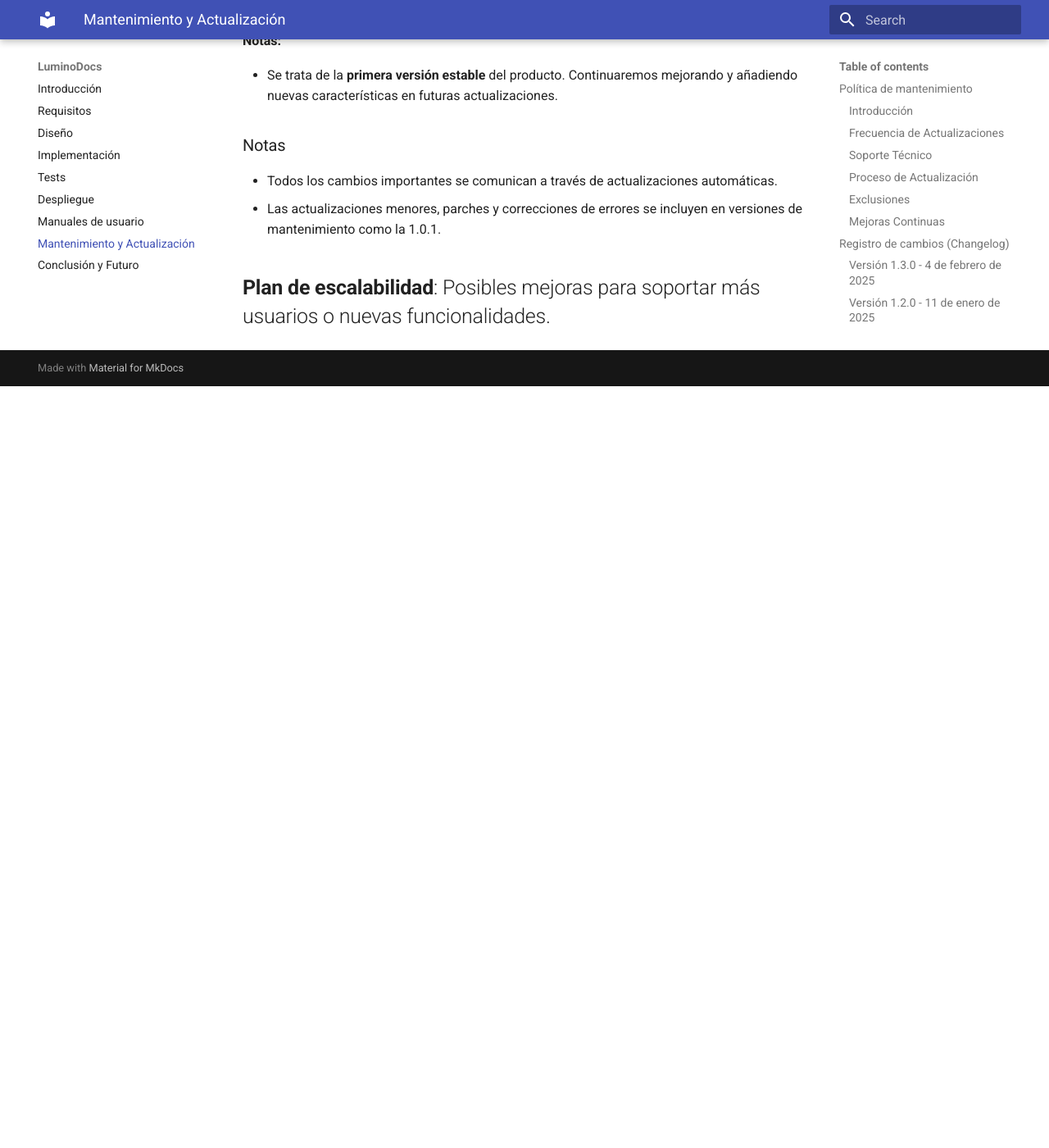
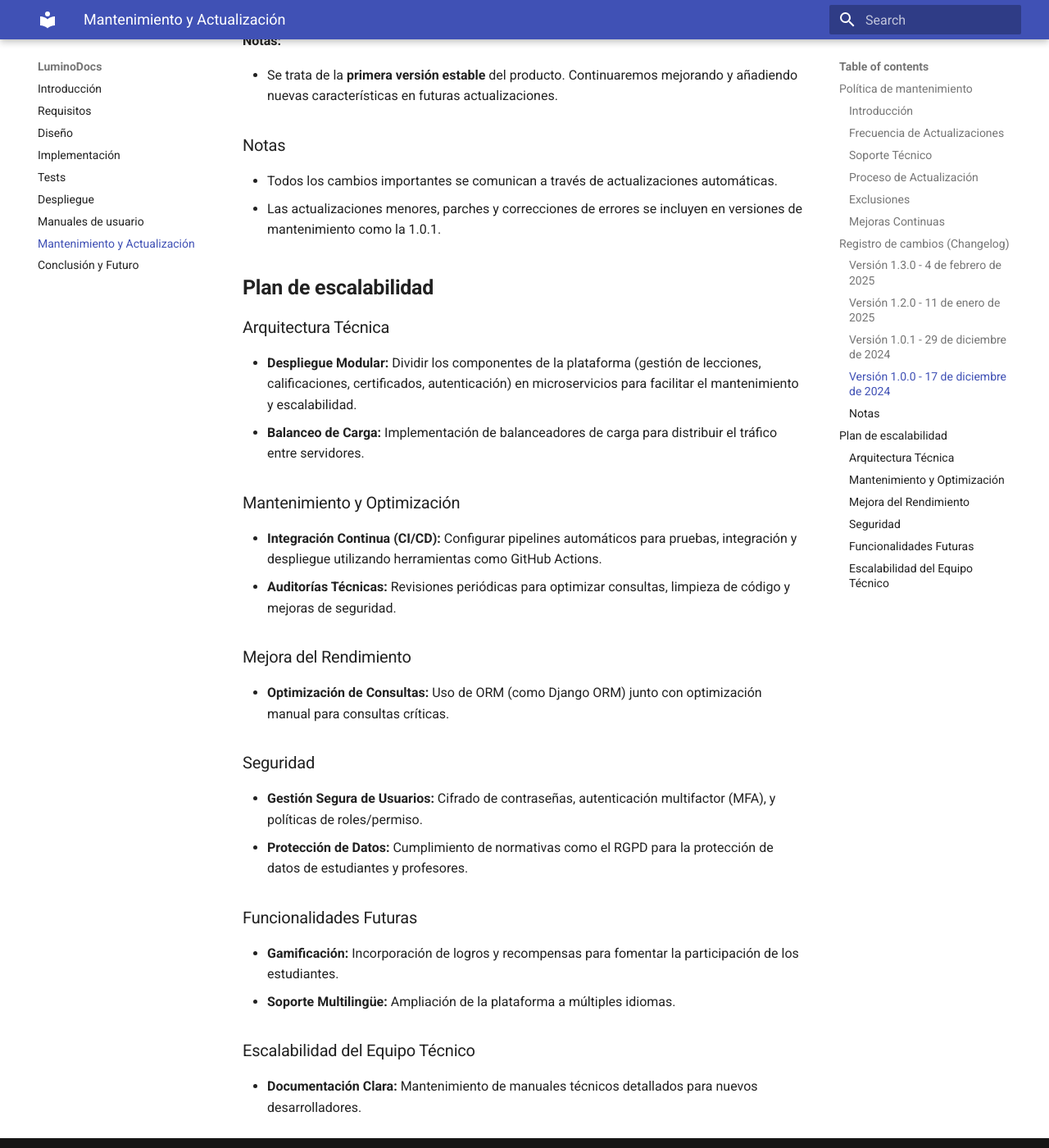
Before and after one commit to Chugani05-JesusLugo2002/LuminoDocs, an MkDocs documentation site: the page built from docs/maintanance.md, in a window 1280 px wide and 1400 px high, scrolled down 3907 px. Shown: the whole window at 82% size. Built offline with MkDocs 1.6.1 and Material for MkDocs 9.7.7, drawn with Linux system fonts in a browser that asks for light colours; before the commit the page ends 4378 px from its top, so only the background shows below that.

Commit message:
maintanance page is finished

```diff
--- a/docs/maintanance.md
+++ b/docs/maintanance.md
@@ -121,4 +121,26 @@ Nos comprometemos a una mejora continua en la calidad de nuestras actualizacione
 - Las actualizaciones menores, parches y correcciones de errores se incluyen en versiones de mantenimiento como la 1.0.1.
 
 
-## **Plan de escalabilidad**: Posibles mejoras para soportar más usuarios o nuevas funcionalidades.
+## **Plan de escalabilidad**
+
+### Arquitectura Técnica
+- **Despliegue Modular:** Dividir los componentes de la plataforma (gestión de lecciones, calificaciones, certificados, autenticación) en microservicios para facilitar el mantenimiento y escalabilidad.
+- **Balanceo de Carga:** Implementación de balanceadores de carga para distribuir el tráfico entre servidores.
+
+### Mantenimiento y Optimización
+- **Integración Continua (CI/CD):** Configurar pipelines automáticos para pruebas, integración y despliegue utilizando herramientas como GitHub Actions.
+- **Auditorías Técnicas:** Revisiones periódicas para optimizar consultas, limpieza de código y mejoras de seguridad.
+
+### Mejora del Rendimiento
+- **Optimización de Consultas:** Uso de ORM (como Django ORM) junto con optimización manual para consultas críticas.
+
+### Seguridad
+- **Gestión Segura de Usuarios:** Cifrado de contraseñas, autenticación multifactor (MFA), y políticas de roles/permiso.
+- **Protección de Datos:** Cumplimiento de normativas como el RGPD para la protección de datos de estudiantes y profesores.
+
+### Funcionalidades Futuras
+- **Gamificación:** Incorporación de logros y recompensas para fomentar la participación de los estudiantes.
+- **Soporte Multilingüe:** Ampliación de la plataforma a múltiples idiomas.
+
+### Escalabilidad del Equipo Técnico
+- **Documentación Clara:** Mantenimiento de manuales técnicos detallados para nuevos desarrolladores.
```
